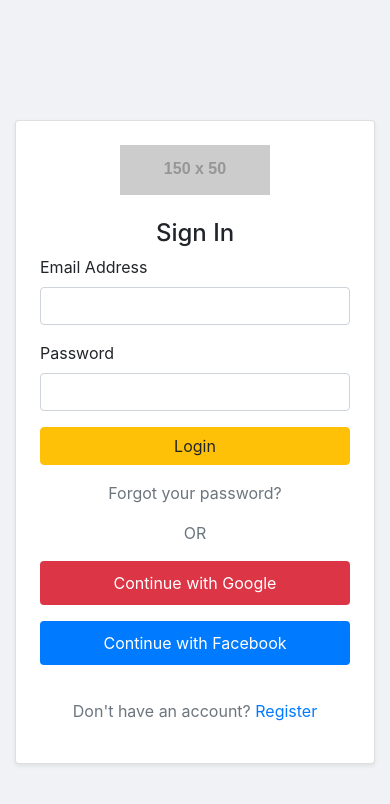
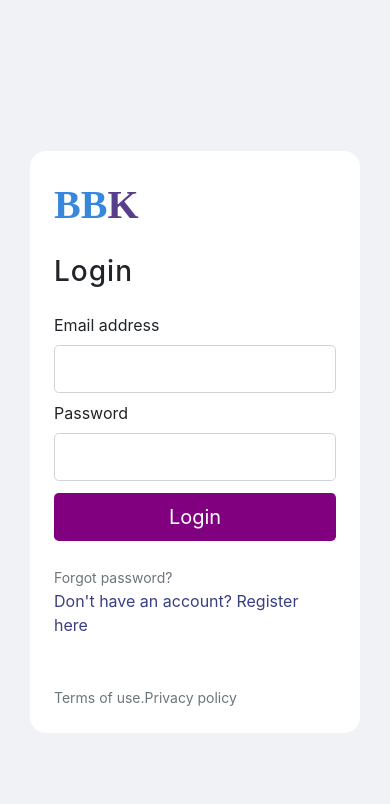
Before and after one commit to hunrayy/ecommerce-frontend, a React (Vite) app: page /login in a window 390 px wide. Shown: the top 804 px of the page. Built offline with nearby package versions, Linux system fonts and the light colour scheme; no server answers.

Commit message:
updated styling for login form

```diff
--- a/src/pages/login/Login.jsx
+++ b/src/pages/login/Login.jsx
@@ -1,124 +1,64 @@
-
-
-
-import "./test.css"
-const Login = () => {
-  return <div>
-    <div class="container d-flex justify-content-center align-items-center vh-100">
-        <div class="card p-4 shadow-sm" style={{width: "100%", maxWidth: "400px"}}>
-            <div class="text-center mb-4">
-                <img src="https://via.placeholder.com/150x50?text=Jumia" alt="Jumia Logo" class="img-fluid" />
-            </div>
-            <h4 class="text-center">Sign In</h4>
-            <form action="#" method="post">
-                <div class="form-group">
-                    <label for="email">Email Address</label>
-                    <input type="email" class="form-control" id="email" name="email" required />
-                </div>
-                <div class="form-group">
-                    <label for="password">Password</label>
-                    <input type="password" class="form-control" id="password" name="password" required />
-                </div>
-                <button type="submit" class="btn btn-warning btn-block">Login</button>
-                <div class="text-center mt-3">
-                    <a href="#" class="text-muted">Forgot your password?</a>
-                </div>
-                <div class="text-center my-3">
-                    <span class="text-muted">OR</span>
-                </div>
-                <div class="social-login text-center">
-                    <button type="button" class="btn btn-danger btn-block mb-2">Continue with Google</button>
-                    <button type="button" class="btn btn-primary btn-block">Continue with Facebook</button>
-                </div>
-            </form>
-            <div class="text-center mt-4">
-                <p class="text-muted">Don't have an account? <a href="#">Register</a></p>
-            </div>
-        </div>
-    </div>
-
-  </div>
-}
-export default Login
 
 
 
 
 
+import "./login.css"
+import Logo from "../../components/Logo/Logo"
+import { Link } from "react-router-dom"
+const Login = () => {
+    return <div>
+<section class="vh-100 gradient-custom-3">
+  <div class="container py-5 h-100">
+    <div class="d-flex justify-content-center align-items-center h-100">
+      <div class="col col-xl-10">
+        <div class="card" style={{borderRadius: "1rem", border: "none"}}>
+          <div class="row g-0">
+            <div class="col-md-6 col-lg-5 d-none d-md-block">
+              <img src="https://mdbcdn.b-cdn.net/img/Photos/new-templates/bootstrap-login-form/img1.webp"
+                alt="login form" class="img-fluid" style={{borderRadius: "1rem 0 0 1rem"}} />
+            </div>
+            <div class="col-md-6 col-lg-7 d-flex align-items-center">
+              <div class="card-body p-4 p-lg-5 text-black">
 
+                <form>
 
+                  <div class="d-flex align-items-center mb-3 pb-1">
+                  <Link to="/" style={{textDecoration: "none"}}><Logo /></Link>
+                  </div>
 
+                  <h3 class="fw-normal pb-3" style={{letterSpacing: "1px"}}>Login</h3>
 
+                  <div data-mdb-input-init class="form-outline mb-2">
+                    <label class="form-label" for="form2Example17">Email address</label>
+                    <input type="email" id="form2Example17" class="form-control form-control-lg" />
+                  </div>
 
+                  <div data-mdb-input-init class="form-outline mb-2">
+                    <label class="form-label" for="form2Example27">Password</label>
+                    <input type="password" id="form2Example27" class="form-control form-control-lg" />
+                  </div>
 
+                  <div class="pt-1 mb-4">
+                    <button style={{backgroundColor: "purple", color: "white"}} data-mdb-button-init data-mdb-ripple-init class="btn btn-lg btn-block" type="button">Login</button>
+                  </div>
 
+                  <a class="small text-muted" href="#!">Forgot password?</a>
+                  <p class="mb-5 pb-lg-2" style={{color: "#393f81"}}>Don't have an account? <Link to="/register"
+                      style={{color: "#393f81"}}>Register here</Link></p>
+                  <a href="#!" class="small text-muted">Terms of use.</a>
+                  <a href="#!" class="small text-muted">Privacy policy</a>
+                </form>
 
+              </div>
+            </div>
+          </div>
+        </div>
+      </div>
+    </div>
+  </div>
+</section>
 
-
-
-
-
-
-
-
-
-
-// import "./login.css"
-// import Logo from "../../components/Logo/Logo"
-// import { Link } from "react-router-dom"
-// const Login = () => {
-//     return <div>
-// <section class="vh-100 gradient-custom-3">
-//   <div class="container py-5 h-100">
-//     <div class="d-flex justify-content-center align-items-center h-100">
-//       <div class="col col-xl-10">
-//         <div class="card" style={{borderRadius: "1rem", border: "none"}}>
-//           <div class="row g-0">
-//             <div class="col-md-6 col-lg-5 d-none d-md-block">
-//               <img src="https://mdbcdn.b-cdn.net/img/Photos/new-templates/bootstrap-login-form/img1.webp"
-//                 alt="login form" class="img-fluid" style={{borderRadius: "1rem 0 0 1rem"}} />
-//             </div>
-//             <div class="col-md-6 col-lg-7 d-flex align-items-center">
-//               <div class="card-body p-4 p-lg-5 text-black">
-
-//                 <form>
-
-//                   <div class="d-flex align-items-center mb-3 pb-1">
-//                   <Link to="/" style={{textDecoration: "none"}}><Logo /></Link>
-//                   </div>
-
-//                   <h3 class="fw-normal pb-3" style={{letterSpacing: "1px"}}>Login</h3>
-
-//                   <div data-mdb-input-init class="form-outline mb-2">
-//                     <label class="form-label" for="form2Example17">Email address</label>
-//                     <input type="email" id="form2Example17" class="form-control form-control-lg" />
-//                   </div>
-
-//                   <div data-mdb-input-init class="form-outline mb-2">
-//                     <label class="form-label" for="form2Example27">Password</label>
-//                     <input type="password" id="form2Example27" class="form-control form-control-lg" />
-//                   </div>
-
-//                   <div class="pt-1 mb-4">
-//                     <button style={{backgroundColor: "purple", color: "white"}} data-mdb-button-init data-mdb-ripple-init class="btn btn-lg btn-block" type="button">Login</button>
-//                   </div>
-
-//                   <a class="small text-muted" href="#!">Forgot password?</a>
-//                   <p class="mb-5 pb-lg-2" style={{color: "#393f81"}}>Don't have an account? <Link to="/register"
-//                       style={{color: "#393f81"}}>Register here</Link></p>
-//                   <a href="#!" class="small text-muted">Terms of use.</a>
-//                   <a href="#!" class="small text-muted">Privacy policy</a>
-//                 </form>
-
-//               </div>
-//             </div>
-//           </div>
-//         </div>
-//       </div>
-//     </div>
-//   </div>
-// </section>
-
-//     </div>
-// }
-// export default Login
+    </div>
+}
+export default Login
--- a/src/pages/login/test.css
+++ /dev/null
@@ -1,136 +0,0 @@
-
-.login-container {
-    background-color: #fff;
-    padding: 20px;
-    border-radius: 8px;
-    box-shadow: 0 2px 10px rgba(0, 0, 0, 0.1);
-    width: 100%;
-    max-width: 400px;
-    text-align: center;
-}
-
-.logo img {
-    width: 150px;
-    margin-bottom: 20px;
-}
-
-h2 {
-    color: #333;
-    margin-bottom: 20px;
-}
-
-.login-form .form-group {
-    margin-bottom: 15px;
-    text-align: left;
-}
-
-.login-form .form-group label {
-    display: block;
-    margin-bottom: 5px;
-    color: #555;
-}
-
-.login-form .form-group input {
-    width: 100%;
-    padding: 10px;
-    border: 1px solid #ddd;
-    border-radius: 4px;
-    font-size: 14px;
-}
-
-.btn-login {
-    width: 100%;
-    padding: 10px;
-    background-color: #ff9900;
-    color: #fff;
-    border: none;
-    border-radius: 4px;
-    cursor: pointer;
-    font-size: 16px;
-    margin-top: 10px;
-}
-
-.btn-login:hover {
-    background-color: #e68a00;
-}
-
-.forgot-password {
-    margin-top: 10px;
-}
-
-.forgot-password a {
-    color: #ff9900;
-    text-decoration: none;
-}
-
-.forgot-password a:hover {
-    text-decoration: underline;
-}
-
-.divider {
-    display: flex;
-    align-items: center;
-    margin: 20px 0;
-}
-
-.divider span {
-    flex-grow: 1;
-    height: 1px;
-    background-color: #ddd;
-    margin: 0 10px;
-    position: relative;
-    top: -6px;
-    padding: 0 10px;
-    background: #fff;
-    color: #555;
-}
-
-.social-login {
-    display: flex;
-    flex-direction: column;
-}
-
-.social-login button {
-    width: 100%;
-    padding: 10px;
-    margin-bottom: 10px;
-    border: none;
-    border-radius: 4px;
-    font-size: 16px;
-    cursor: pointer;
-}
-
-.btn-google {
-    background-color: #dd4b39;
-    color: #fff;
-}
-
-.btn-google:hover {
-    background-color: #c23321;
-}
-
-.btn-facebook {
-    background-color: #3b5998;
-    color: #fff;
-}
-
-.btn-facebook:hover {
-    background-color: #2d4373;
-}
-
-.register-link {
-    margin-top: 20px;
-}
-
-.register-link p {
-    color: #555;
-}
-
-.register-link a {
-    color: #ff9900;
-    text-decoration: none;
-}
-
-.register-link a:hover {
-    text-decoration: underline;
-}
```
